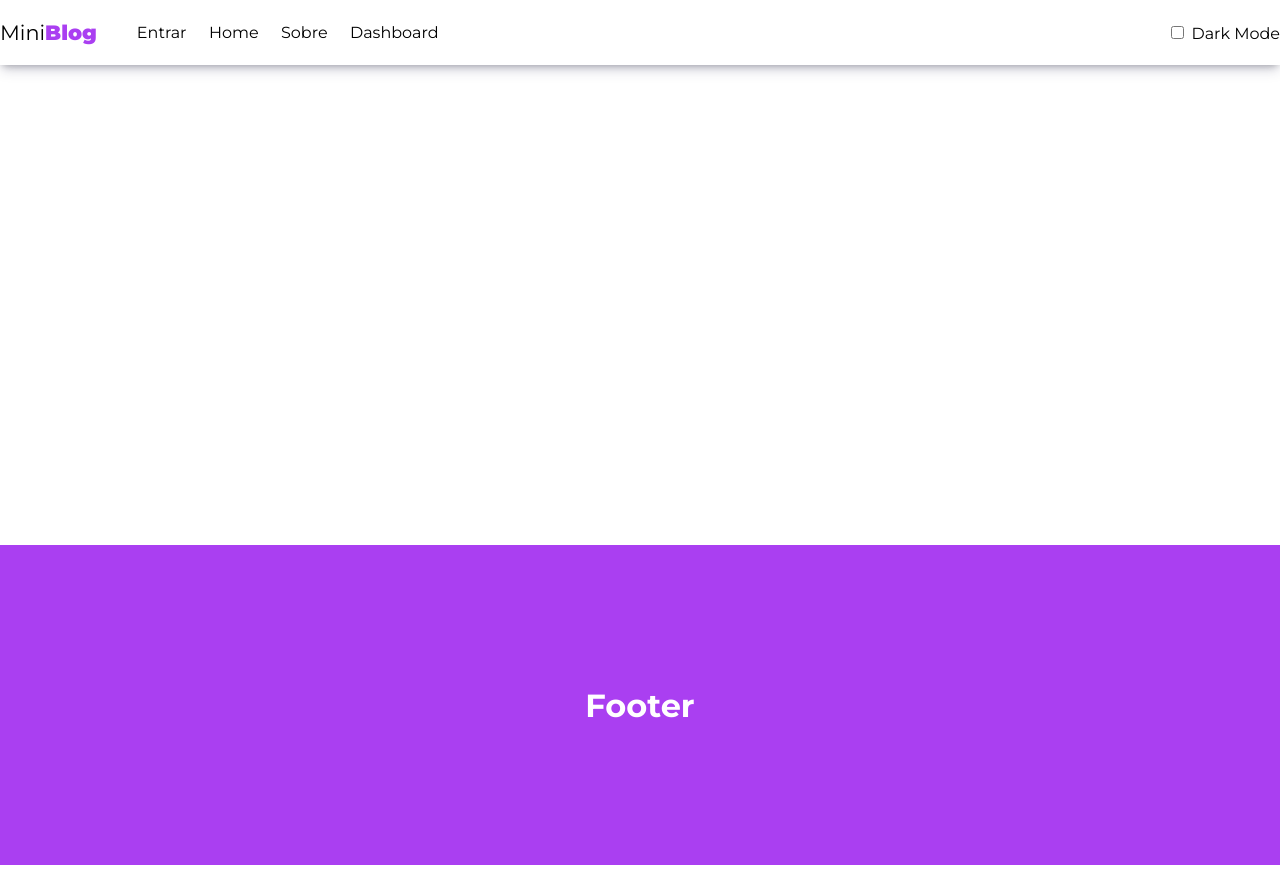
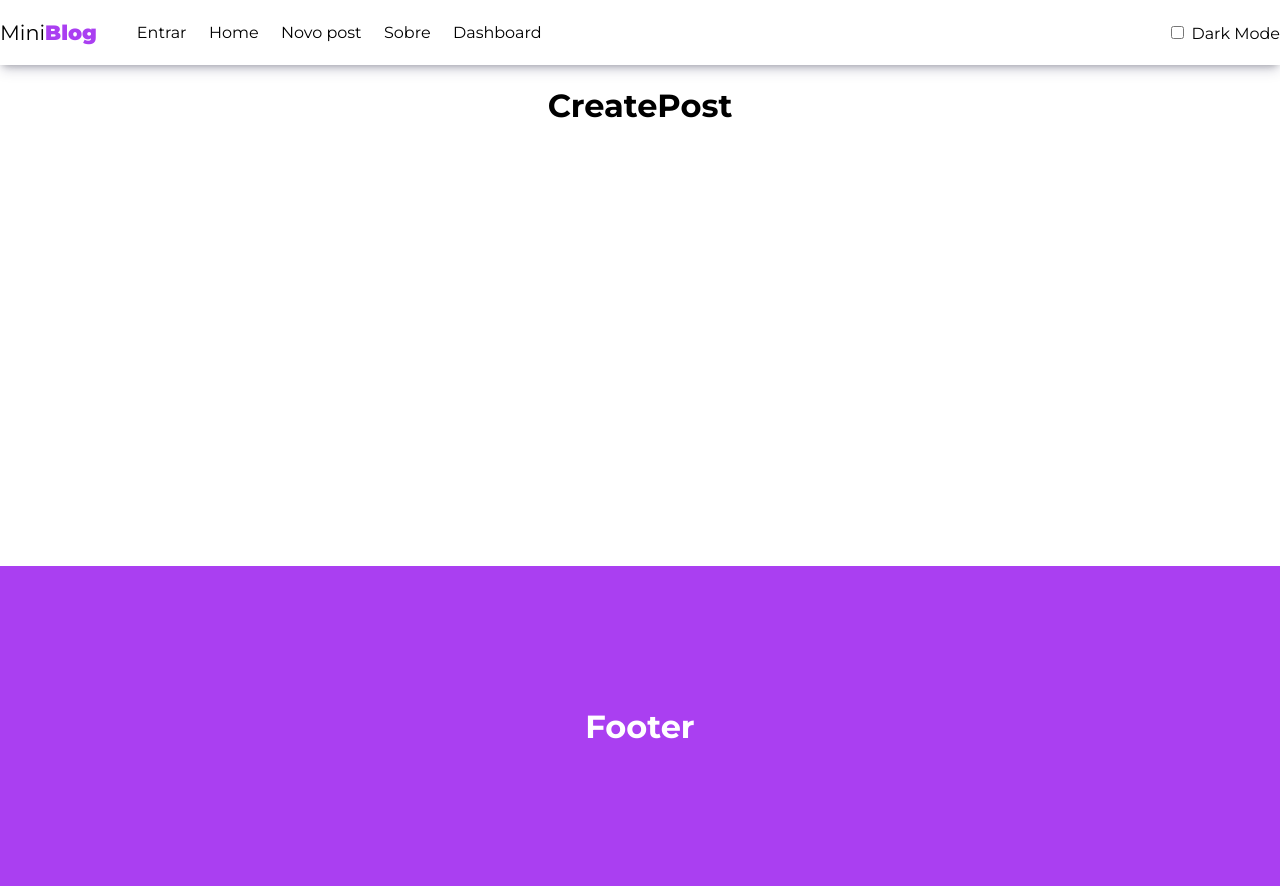
Before and after one commit to fabio2g/miniblog, a React (Create React App) app: page /post/create in a window 1280 px wide. Before the commit the page ends 865 px from the top, so only its background shows below. Built offline with nearby package versions, Linux system fonts and the light colour scheme.

Commit message:
adicionado a página de criação de posts

```diff
--- a/src/App.js
+++ b/src/App.js
@@ -4,6 +4,7 @@ import "./App.css";
 import Footer from "./components/Footer/Footer";
 import Navbar from "./components/Navbar/Navbar";
 import About from "./pages/About/About";
+import CreatePost from "./pages/CreatePost/CreatePost";
 import Dashboard from "./pages/Dashboard/Dashboard";
 import Home from "./pages/Home/Home";
 import Login from "./pages/Login/Login";
@@ -22,6 +23,7 @@ function App() {
                 <div className="container">
                     <Routes>
                         <Route path="/" element={<Home />} />
+                        <Route path="/post/create" element={<CreatePost />} />
                         <Route path="/about" element={<About />} />
                         <Route path="/login" element={<Login />} />
                         <Route path="/dashboard" element={<Dashboard />} />
--- a/src/components/Navbar/Navbar.js
+++ b/src/components/Navbar/Navbar.js
@@ -25,6 +25,9 @@ const Navbar = ({ themeState }) => {
                             <NavLink to={"/"}>Home</NavLink>
                         </li>
                         <li>
+                            <NavLink to={"/post/create"}>Novo post</NavLink>
+                        </li>
+                        <li>
                             <NavLink to={"/about"}>Sobre</NavLink>
                         </li>
                         <li>
--- /dev/null
+++ b/src/pages/CreatePost/CreatePost.js
@@ -0,0 +1,11 @@
+import styles from "./CreatePost.module.css";
+
+const CreatePost = () => {
+    return (
+        <div>
+            <h1>CreatePost</h1>
+        </div>
+    );
+};
+
+export default CreatePost;
```
Also changed, not shown: src/pages/CreatePost/CreatePost.module.css (added).
